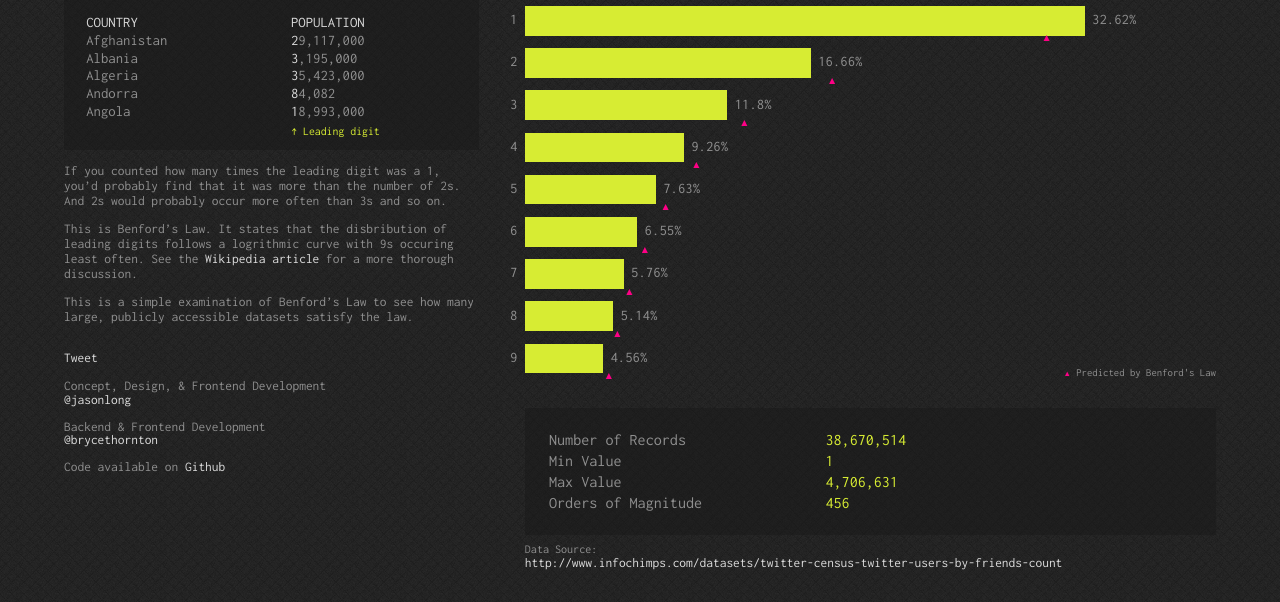
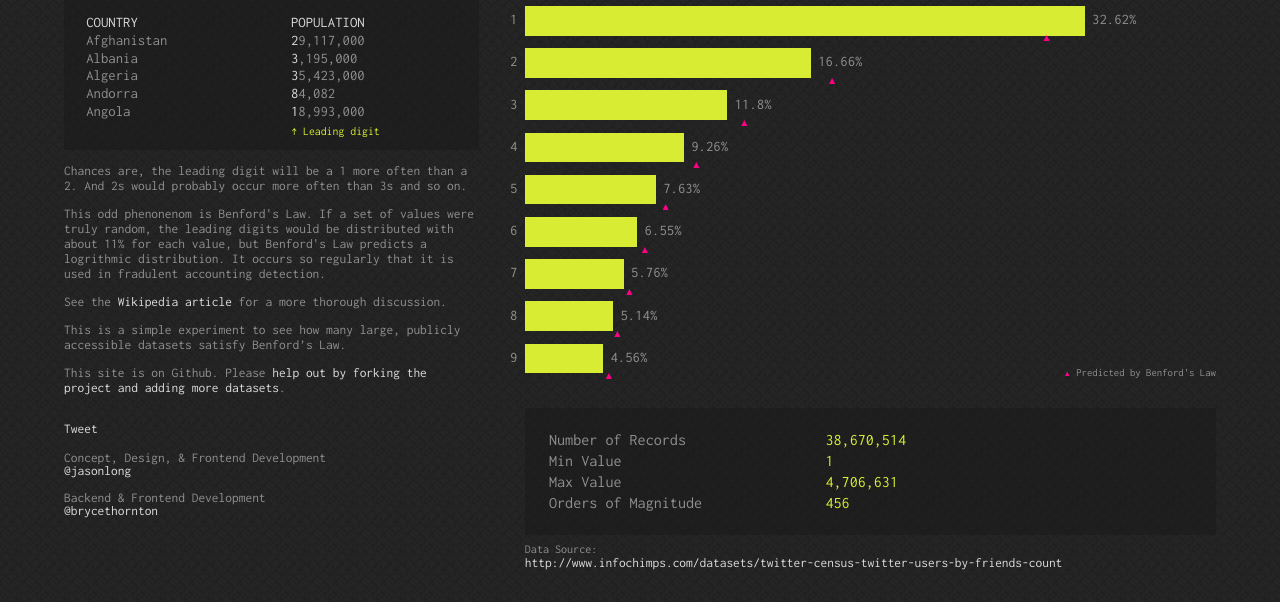
Before and after one commit to jasonlong/benfords-law, a plain HTML site: page index.html in a window 1280 px wide. Shown: the part 198-800 px from the top of the page. Drawn offline with nearby package versions, Linux system fonts and the light colour scheme.

Commit message:
tweaking sidebar copy

```diff
--- a/index.html
+++ b/index.html
@@ -65,17 +65,16 @@
         </tfoot>
       </table>
 
-      <p>If you counted how many times the leading digit was a 1, you’d
-      probably find that it was more than the number of 2s. And 2s would
-      probably occur more often than 3s and so on.</p>
+      <p>Chances are, the leading digit will be a 1 more often than a 2. And 2s would probably occur more often than 3s and so on.</p>
 
-      <p>This is Benford’s Law. It states that the disbribution of leading
-      digits follows a logrithmic curve with 9s occuring least often. See the
-      <a href="http://en.wikipedia.org/wiki/Benfords_law">Wikipedia article</a>
+      <p>This odd phenonenom is Benford's Law. If a set of values were truly random, the leading digits would be distributed with about 11% for each value, but Benford's Law predicts a logrithmic distribution. It occurs so regularly that it is used in fradulent accounting detection.</p>
+
+      <p>See the <a href="http://en.wikipedia.org/wiki/Benfords_law">Wikipedia article</a>
       for a more thorough discussion.</p>
 
-      <p>This is a simple examination of Benford’s Law to see how many large,
-      publicly accessible datasets satisfy the law.</p>
+      <p>This is a simple experiment to see how many large, publicly accessible datasets satisfy Benford’s Law.</p>
+
+      <p class="highlight">This site is on Github. Please <a href="https://github.com/blackant/benfords-law">help out by forking the project and adding more datasets</a>.</p>
 
       <footer>
         <p>
@@ -90,8 +89,6 @@
           <dt>Backend &amp; Frontend Development</dt>
           <dd><a href="http://twitter.com/brycethornton">@brycethornton</a></dd>
         </dl>
-
-        <p>Code available on <a href="https://github.com/blackant/benfords-law">Github</a></p>
       </footer>
     </aside>
 
```
